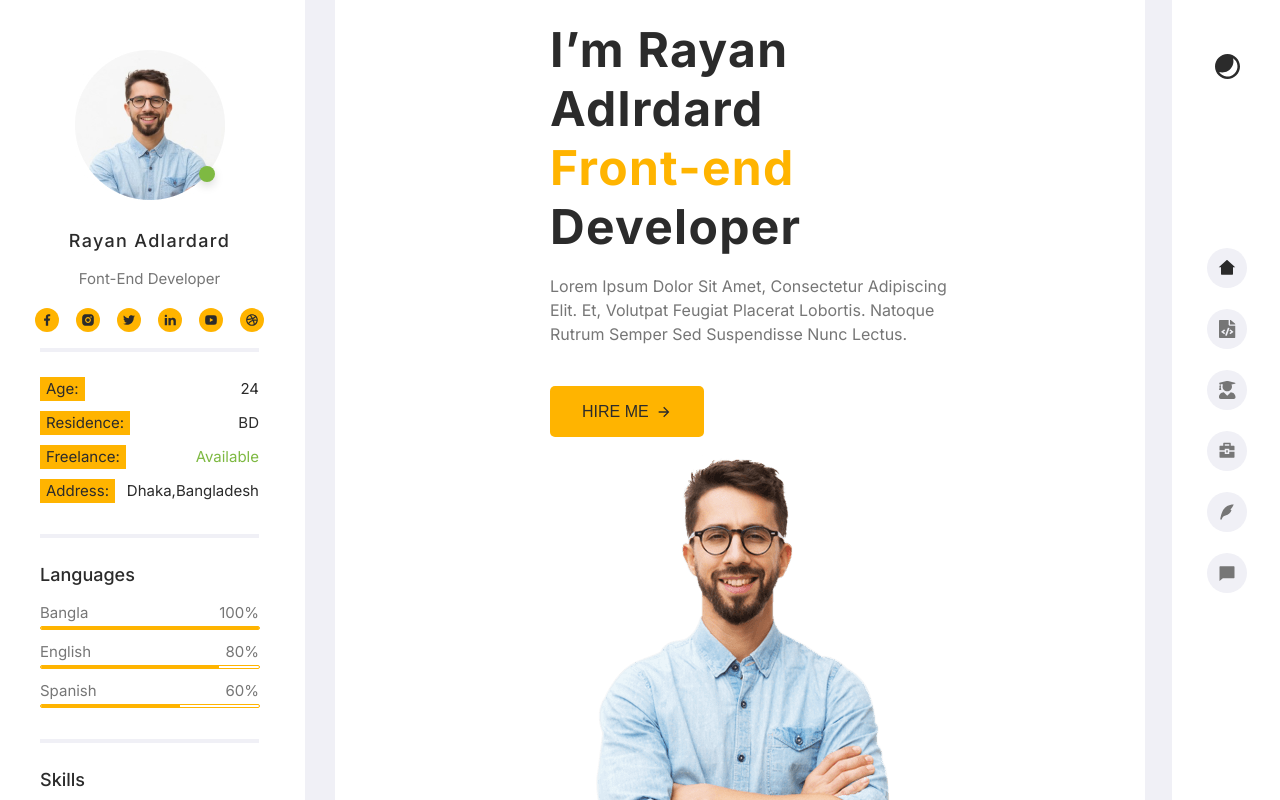
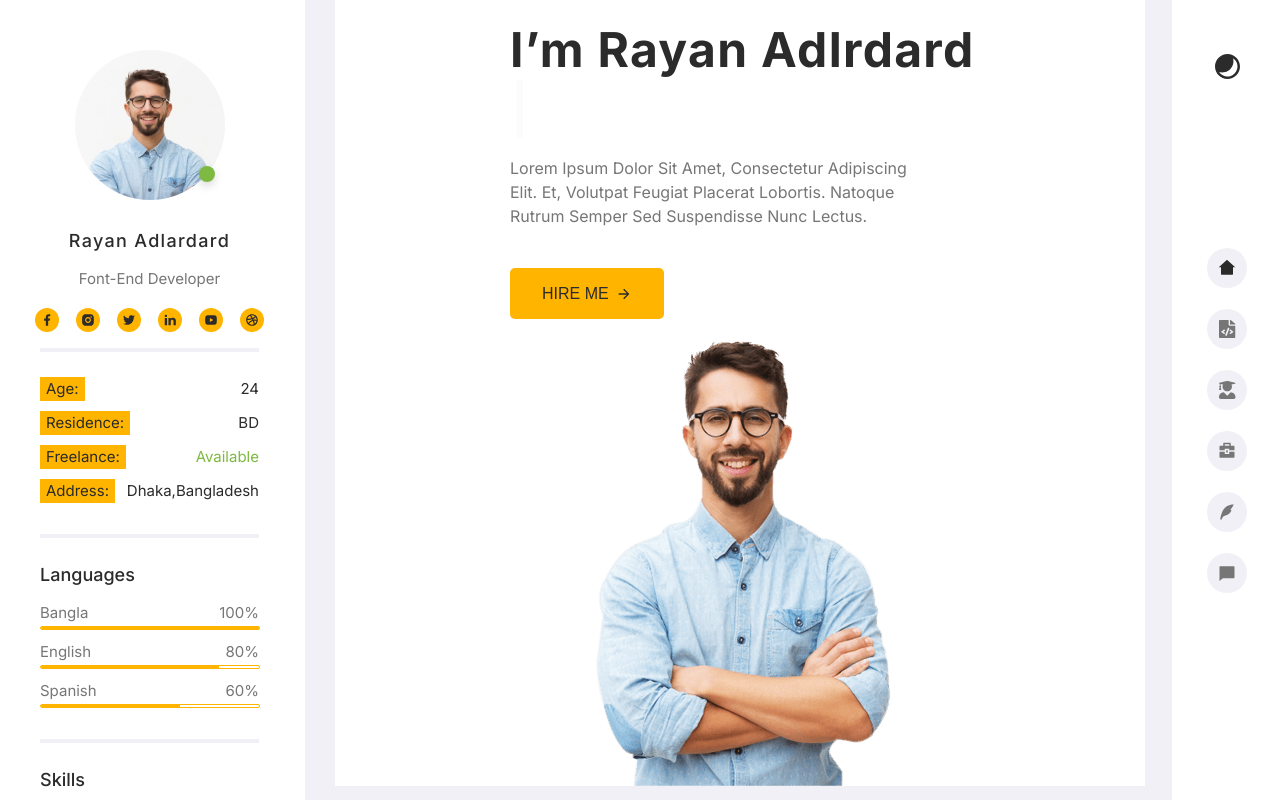
Before and after one commit to KatyKartasava/Project-12, a React app: page / in a window 1280 px wide. Shown: the top 800 px of the page. Built offline with nearby package versions, Linux system fonts and the light colour scheme.

Commit message:
typewriter effect

```diff
--- a/package.json
+++ b/package.json
@@ -60,6 +60,7 @@
     "tailwindcss": "3.0.2",
     "terser-webpack-plugin": "5.2.5",
     "typescript": "4.4.2",
+    "typewriter-effect": "^2.22.0",
     "web-vitals": "2.1.0",
     "webpack": "5.64.4",
     "webpack-dev-server": "4.6.0",
--- a/src/layout/sections/main/Main.tsx
+++ b/src/layout/sections/main/Main.tsx
@@ -4,6 +4,7 @@ import {FlexWrapper} from "../../../components/FlexWrapper";
 import {Button} from "../../../components/button/Button";
 import {Container} from "../../../components/Container";
 import {S} from "./Main_Styles";
+import Typewriter from "typewriter-effect";
 
 export const Main: React.FC = () => {
     return (
@@ -12,7 +13,17 @@ export const Main: React.FC = () => {
                 <FlexWrapper justifyContent={'center'} alignItems={'center'} wrap={'wrap'}>
                     <S.TextMain>
                         <S.Name>I’m Rayan Adlrdard</S.Name>
-                        <S.MainTitle><span>Front-end</span> Developer</S.MainTitle>
+                        {/*<S.MainTitle><span>Front-end</span> Developer</S.MainTitle>*/}
+                        <S.MainTitle>
+                            <p>Front-end Developer</p>
+                            <Typewriter
+                                options={{
+                                    strings: ['<span>Front-end</span> Developer'],
+                                    autoStart: true,
+                                    loop: true,
+                                }}
+                            />
+                        </S.MainTitle>
                         <S.Text>Lorem ipsum dolor sit amet, consectetur adipiscing elit. Et, volutpat feugiat placerat
                             lobortis. Natoque rutrum semper sed suspendisse nunc lectus.</S.Text>
                         <Button>HIRE ME</Button>
--- a/src/layout/sections/main/Main_Styles.ts
+++ b/src/layout/sections/main/Main_Styles.ts
@@ -11,7 +11,7 @@ const Main = styled.section`
 `
 
 const TextMain = styled.div`
-    max-width: 500px;
+    max-width: 580px;
     width: 100%;
     padding-left: 60px;
     padding-top: 20px;
@@ -89,7 +89,11 @@ export const MainTitle = styled.h1`
     line-height: 123.6%;
     letter-spacing: 1.3px;
 
-    span {
+    p {
+        display: none;
+    }
+
+    span span {
         color: ${theme.colors.accent};
         text-transform: none;
     }
```
Also changed, not shown: 1 other file (tests, documents, lock files or other folders).
